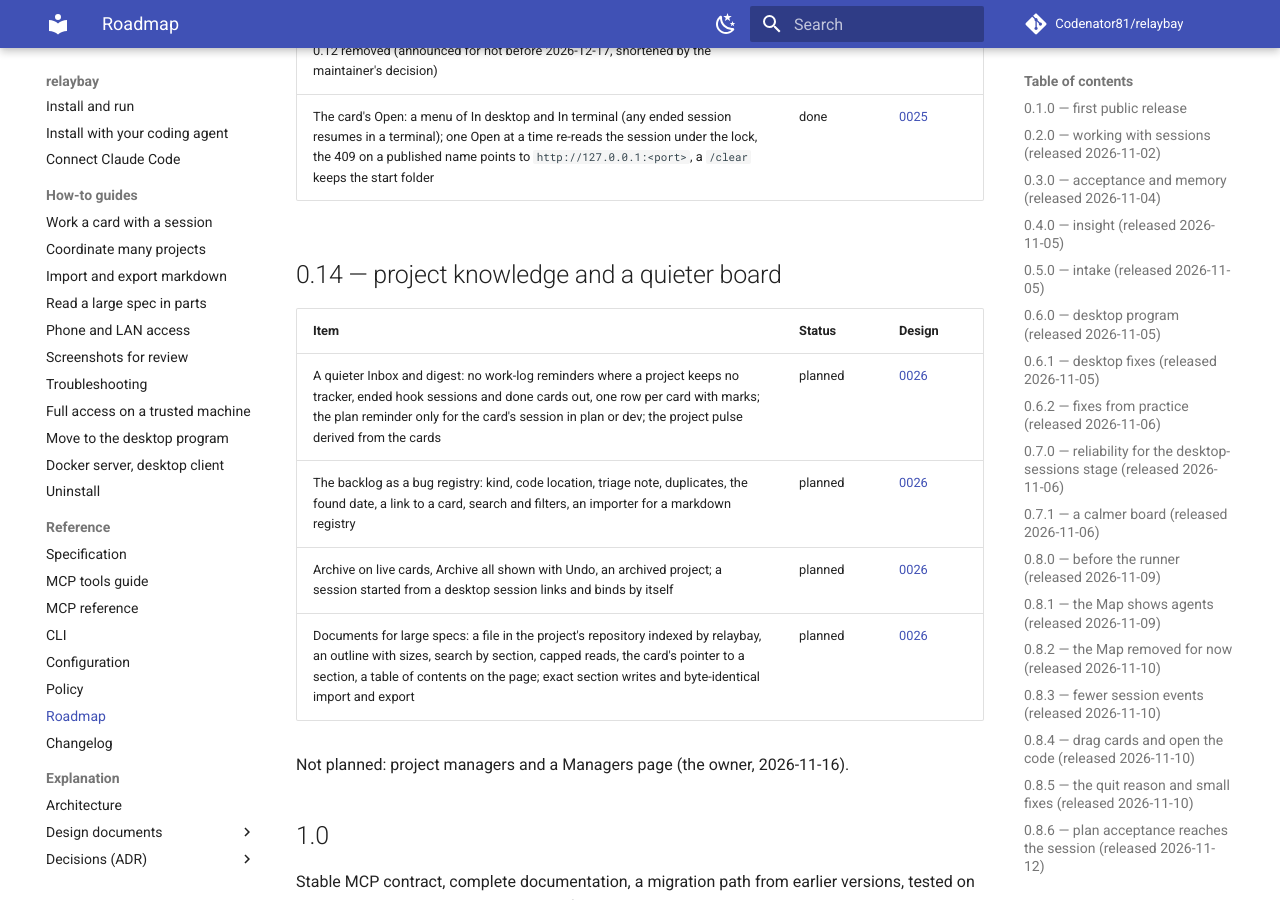
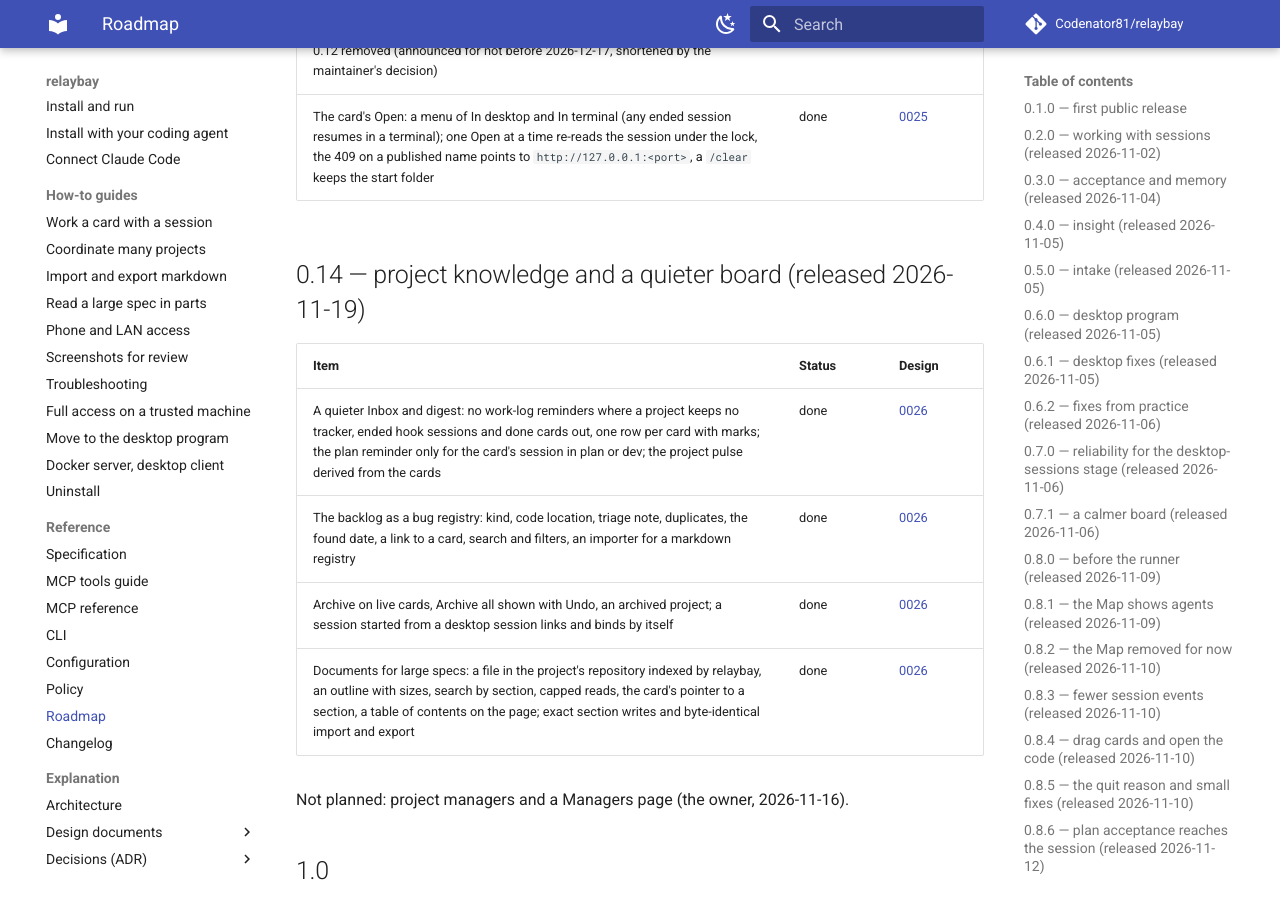
Before and after one commit to Codenator81/relaybay, an MkDocs documentation site: the page built from docs/ROADMAP.md, in a window 1280 px wide and 900 px high, scrolled down 9288 px. Built offline with MkDocs 1.6.1 and Material for MkDocs 9.7.7, drawn with Linux system fonts in a browser that asks for light colours; comment, search, counter and statistics services are not loaded.

Commit message:
chore: release 0.14.0 (#110)

```diff
--- a/docs/ROADMAP.md
+++ b/docs/ROADMAP.md
@@ -202,14 +202,14 @@ Not planned: Electron and a browser panel of our own, because the browser and th
 | MCP contract 2: the twenty tools and the resource kept as deprecated stubs in 0.12 removed (announced for not before 2026-12-17, shortened by the maintainer's decision) | done | [0025](design/0025-board-with-the-desktop.md#mcp-contract) |
 | The card's Open: a menu of In desktop and In terminal (any ended session resumes in a terminal); one Open at a time re-reads the session under the lock, the 409 on a published name points to `http://127.0.0.1:<port>`, a `/clear` keeps the start folder | done | [0025](design/0025-board-with-the-desktop.md) |
 
-## 0.14 — project knowledge and a quieter board
+## 0.14 — project knowledge and a quieter board (released 2026-11-19)
 
 | Item | Status | Design |
 |---|---|---|
-| A quieter Inbox and digest: no work-log reminders where a project keeps no tracker, ended hook sessions and done cards out, one row per card with marks; the plan reminder only for the card's session in plan or dev; the project pulse derived from the cards | planned | [0026](design/0026-project-knowledge.md) |
-| The backlog as a bug registry: kind, code location, triage note, duplicates, the found date, a link to a card, search and filters, an importer for a markdown registry | planned | [0026](design/0026-project-knowledge.md) |
-| Archive on live cards, Archive all shown with Undo, an archived project; a session started from a desktop session links and binds by itself | planned | [0026](design/0026-project-knowledge.md) |
-| Documents for large specs: a file in the project's repository indexed by relaybay, an outline with sizes, search by section, capped reads, the card's pointer to a section, a table of contents on the page; exact section writes and byte-identical import and export | planned | [0026](design/0026-project-knowledge.md) |
+| A quieter Inbox and digest: no work-log reminders where a project keeps no tracker, ended hook sessions and done cards out, one row per card with marks; the plan reminder only for the card's session in plan or dev; the project pulse derived from the cards | done | [0026](design/0026-project-knowledge.md) |
+| The backlog as a bug registry: kind, code location, triage note, duplicates, the found date, a link to a card, search and filters, an importer for a markdown registry | done | [0026](design/0026-project-knowledge.md) |
+| Archive on live cards, Archive all shown with Undo, an archived project; a session started from a desktop session links and binds by itself | done | [0026](design/0026-project-knowledge.md) |
+| Documents for large specs: a file in the project's repository indexed by relaybay, an outline with sizes, search by section, capped reads, the card's pointer to a section, a table of contents on the page; exact section writes and byte-identical import and export | done | [0026](design/0026-project-knowledge.md) |
 
 Not planned: project managers and a Managers page (the owner, 2026-11-16).
 
--- a/pyproject.toml
+++ b/pyproject.toml
@@ -1,6 +1,6 @@
 [project]
 name = "relaybay"
-version = "0.13.0"
+version = "0.14.0"
 description = "A live board and MCP server that coordinates many Claude Code sessions next to the Claude desktop app: projects, tasks, stages, reports, questions and review by eye."
 readme = "README.md"
 license = "MIT"
```
Also changed, not shown: CHANGELOG.md (+4 -1 lines), docs/SPEC.md (+1 -1 lines), docs/design/0026-project-knowledge.md (+1 -1 lines), docs/design/index.md (+1 -1 lines), 2 other files.
